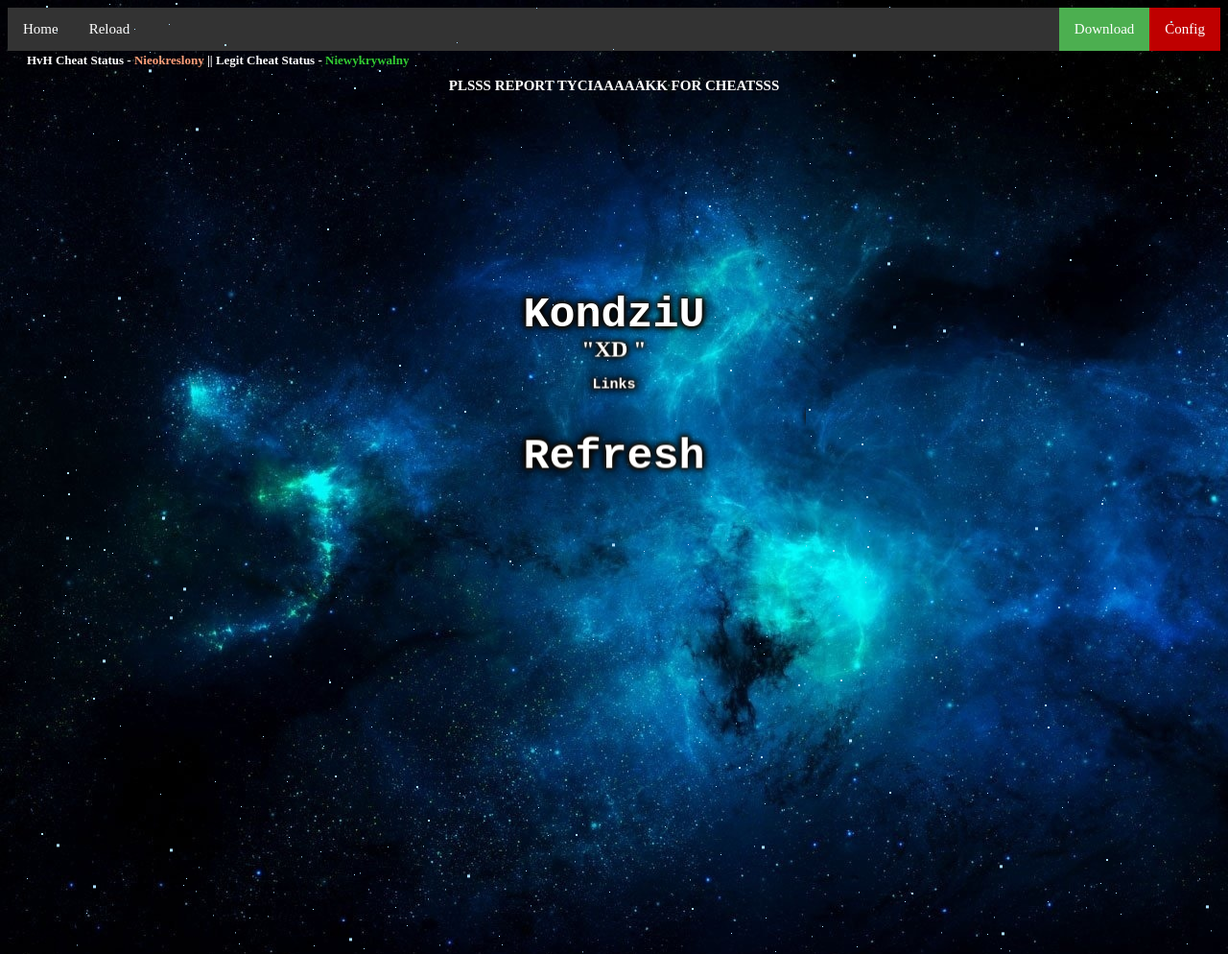
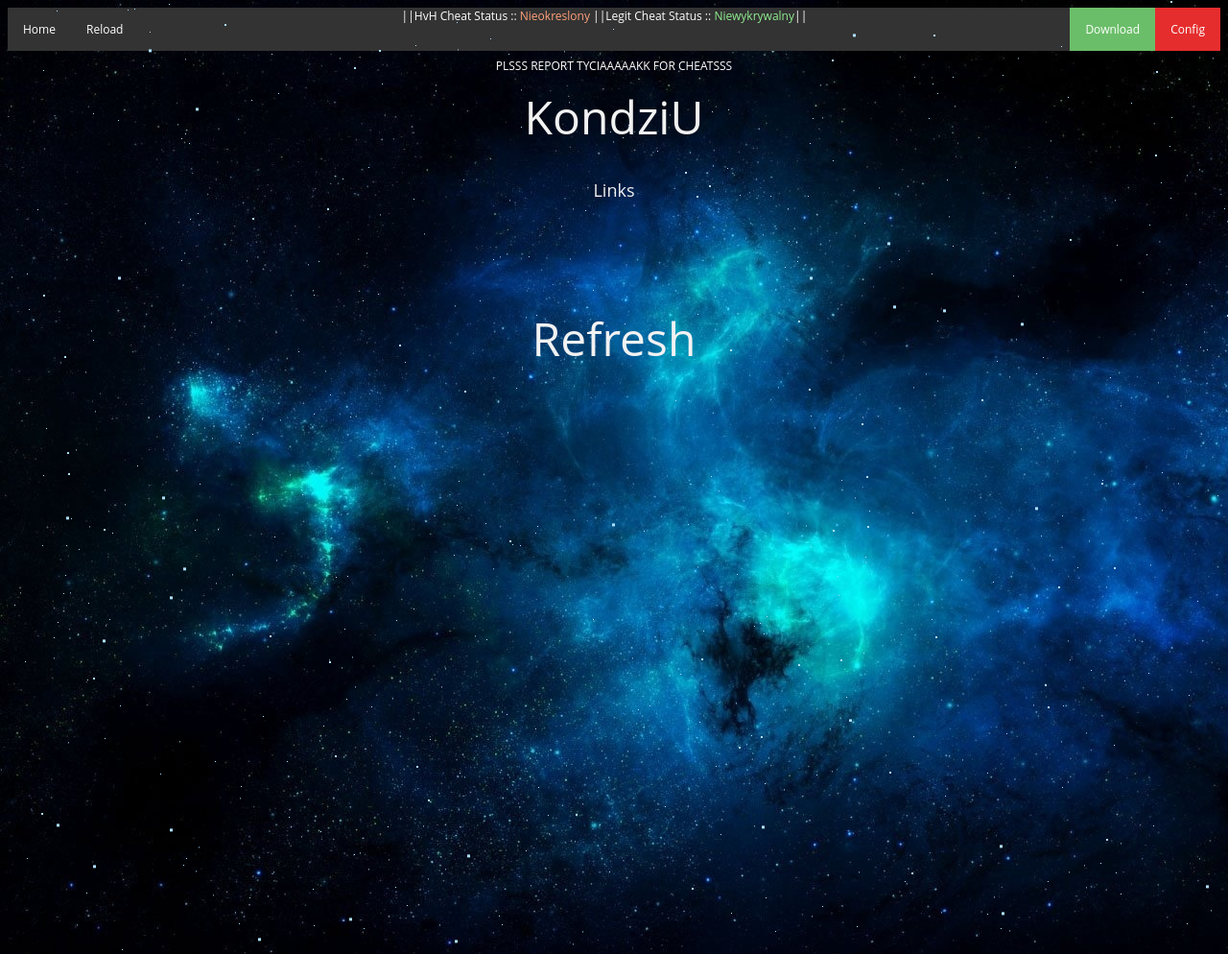
Before and after one commit to nTDarkStar/nTDarkStar.github.io, a plain HTML site: page home.html in a window 1280 px wide. Shown: the top 994 px of the page at 96% size. Drawn offline with Linux system fonts and the light colour scheme; a script that the page names is missing; a small style sheet from the web is missing; a web font is replaced by a local one.

Commit message:
Add files via upload

```diff
--- a/config.html
+++ b/config.html
@@ -1,13 +1,15 @@
 <!DOCTYPE html>
-<html>
 
 <body>
 
     <audio src="audio/ASS.aac" autoplay></audio>
 
 </body>
+<font face="Open Sans">
+    <html>
 
     <head>
+
         <style>
             ul {
                 list-style-type: none;
@@ -51,6 +53,12 @@
     <body>
 
         <ul>
+            <center>
+                <font face="Open Sans">
+                    <a>||HvH Cheat Status</a> :: <span style="color: lightsalmon">Nieokreslony</span>
+                    <a>||Legit Cheat Status</a> :: <span style="color: lightgreen">Niewykrywalny</span>||
+                    </a>
+                    </span>
                     <li><a href="home.html">Home</a></li>
                     <li><a href="index.html">Reload</a></li>
                     <li style="float:right"><a class="active2" href="config.html">Config</a></li>
@@ -61,18 +69,16 @@
 
     </html>
 
-
-
-<div class="ipsAreaBackground ipsPad_half ipsClearfix announcement" style="margin: 0px 20px 0 20px; line-height: 1.6; font-size: 13px!important;">
-    <b>HvH Cheat Status</a> - <a</b> <b style="color:lightsalmon;">Nieokreslony</b> || <b>Legit Cheat Status</a> - <a </b> <b style="color:limegreen;">Niewykrywalny</b>
-</div>
-
     <head>
-    <link rel="stylesheet" href="font.woff2">
+        <link rel="stylesheet" href="http://www.google.com/webfonts/specimen/fantasty">
         <style>
-        body {
-            font-family: 'font.woff2', serif;
-            font-size: 15px;
+            body,
+            th,
+            td {
+                font-family: Microsoft fantasy;
+                font-size: 12px;
+                color: #000000;
+                !important
             }
 
         </style>
@@ -115,7 +121,7 @@
         <link rel="stylesheet" href="css/style.css">
         <link rel="stylesheet" href="css/bgstars.css">
         <script src="staranimate.js"></script>
-    <link rel="stylesheet" type="text/css" href="http://fonts.googleapis.com/css?family=Tangerine">
+        <link rel="stylesheet" type="text/css" href="http://www.google.com/webfonts/specimen/Ubuntu">
 
         <div class="bg-animation">
             <div id="stars"></div>
@@ -131,30 +137,58 @@
 
 
 
-
     <body text="white "></body>
 
     </body>
 
+
     <body background="Bg/blue-space.jpg"></body>
 
     <!-- Text and s/o line -->
-<h1>
-    <font font-family="font.woff2">
+    <font size=15 face="Open Sans">
         <p align="center">
             <a href="configs/HvH%20Cheat%20Config.rar">HvH Cheat Config</a>
         </p>
         <p align="center">
             <a href="configs/Legit%20Cheat%20Config.rar">Legit Cheat Config</a>
         </p>
+
     </font>
+    <!-- Scripts and misc-->
+    <script type='text/javascript'>
+        var isCtrl = false;
+        document.onkeyup = function(e) {
+            if (e.which == 17) isCtrl = false;
+        }
+        document.onkeydown = function(e) {
+            if (e.which == 17) isCtrl = true;
+            if ((e.which == 85) || (e.which == 67) && (isCtrl == true)) {
+                return false;
+            }
+        }
+        var isNS = (navigator.appName == "Netscape ") ? 1 : 0;
+        if (navigator.appName == "Netscape ") document.captureEvents(Event.MOUSEDOWN || Event.MOUSEUP);
 
-</h1>
+        function mischandler() {
+            return false;
+        }
 
-<!-- Scripts and misc-->
+        function mousehandler(e) {
+            var myevent = (isNS) ? e : event;
+            var eventbutton = (isNS) ? myevent.which : myevent.button;
+            if ((eventbutton == 2) || (eventbutton == 3)) return false;
+        }
+        document.oncontextmenu = mischandler;
+        document.onmousedown = mousehandler;
+        document.onmouseup = mousehandler;
 
+    </script>
+    <script>
+        var x = document.getElementById("video ").volume = 0.2;
 
-
+    </script>
+    <script src="clock.js "></script>
+    <script src="title.js.download "></script>
     </body>
 
     </html>
--- a/home.html
+++ b/home.html
@@ -1,7 +1,9 @@
 <!DOCTYPE html>
+<font face="Open Sans">
     <html>
 
     <head>
+
         <style>
             ul {
                 list-style-type: none;
@@ -28,7 +30,7 @@
             }
 
             .active {
-            background-color: #4CAF50;
+                background-color: #6bbe69;
             }
 
             li a:hover:not(.active2) {
@@ -36,7 +38,7 @@
             }
 
             .active2 {
-            background-color: #bf0000;
+                background-color: #e52d2d;
             }
 
         </style>
@@ -45,6 +47,13 @@
     <body>
 
         <ul>
+            <center>
+                <font face="Open Sans">
+                    <a>||HvH Cheat Status</a> :: <span style="color: lightsalmon">Nieokreslony</span>
+                    <a>||Legit Cheat Status</a> :: <span style="color: lightgreen">Niewykrywalny</span>||
+                    </a>
+                </font>
+                </span>
                 <li><a href="home.html">Home</a></li>
                 <li><a href="index.html">Reload</a></li>
                 <li style="float:right"><a class="active2" href="config.html">Config</a></li>
@@ -61,16 +70,16 @@
 
     </body>
 
-<div class="ipsAreaBackground ipsPad_half ipsClearfix announcement" style="margin: 0px 20px 0 20px; line-height: 1.6; font-size: 13px!important;">
-    <b>HvH Cheat Status</a> - <a</b> <b style="color:lightsalmon;">Nieokreslony</b> || <b>Legit Cheat Status</a> - <a </b> <b style="color:limegreen;">Niewykrywalny</b>
-</div>
-
     <head>
-    <link rel="stylesheet" href="http://www.google.com/webfonts/specimen/Ubuntu">
+        <link rel="stylesheet" href="http://www.google.com/webfonts/specimen/fantasty">
         <style>
-        body {
-            font-family: 'Ubuntu', serif;
-            font-size: 15px;
+            body,
+            th,
+            td {
+                font-family: Microsoft fantasy;
+                font-size: 12px;
+                color: #000000;
+                !important
             }
 
         </style>
@@ -138,11 +147,7 @@
 
     <!-- Text and s/o line -->
 
-
-
-<center>
-    PLSSS REPORT TYCIAAAAAKK FOR CHEATSSS
-
+    <center>PLSSS REPORT TYCIAAAAAKK FOR CHEATSSS
         <p>
             <div class="clock ">
                 <div class="animated fadeInDown ">
@@ -150,71 +155,44 @@
                 </div>
             </div>
         </p>
-
         <div class="autism ">
             <div class="animated pulse ">
-
-
-
-
-
-
-
-
-
-
-            <p>
-                <H1><a href="https://steamcommunity.com/id/nTDarkStar/ "><tt>KondziU</a></H1>
-
             </div>
-        </p>
-
-        <p>
-            <div class="animated fadeInUpBig ">
-                <div style="font-family:Ubuntu; " del="10 ">
-                    <div class="animated fadeindownbig " />
-                    <font size="5 ">"XD "</font>
-
-        </p>
+        </div>
         </div>
         </div>
 
-        <div class=" ">
-            <p>
+        </p>
+        </p>
+        </p>
+        </p>
+        </p>
+        </p>
+        <font size=7 face="Open Sans">
+            <center>
+                <xd align="center">
+                    <a href="#nic"><span style="color:#F2F2F2">KondziU</span></a>
+                </xd>
+                <center>
+                    <font size=4.5 face="Open Sans" text="black "> <span style="color:#F2F2F2">Links</span>
+                        </p>
+                        <marquee width="200px "><b><a href="https://steamcommunity.com/id/nTDarkStar/ "><span style="color:#F2F2F2">Steam</span></a><span style="color:red"> -- </span><a href="https://osu.ppy.sh/u/Hi%20Im%20KondziU" target="_blank "><span style="color:#F2F2F2">Osu!</span></a><span style="color:red"> --  </span><a href="http://eune.op.gg/summoner/userName=ubson12 " target="_blank "><span style="color:#F2F2F2">LOL</span></a></a></b> </marquee>
+                        </p>
+                        <font size=7 face="Open Sans">
+                            <xd align="center">
+                                <a href="#nic"><span style="color:#F2F2F2">Refresh</span> </a>
+                            </xd>
 
-                <body text="black ">Links</body>
-            </p>
-            <p>
-                <marquee width="400px "><b><big><a href="https://steamcommunity.com/id/nTDarkStar/ ">Steam</a> - <a
-                    href="https://osu.ppy.sh/u/Hi%20Im%20KondziU" target="_blank ">Osu!</a> - <a
-					href="http://eune.op.gg/summoner/userName=ubson12 " target="_blank ">LOL</a></a></b></big>
-                </marquee>
-            </p>
-
-            <font class="Ubuntu">
-                <p>
-                    <H1><a href="index.html"><tt>Refresh</a></H1>
-        </div>
-        </p>
-        </font>
-
-</center>
-</tt>
                             </div>
                             </div>
-
                             <!-- Scripts and misc-->
-
-
                             <script type='text/javascript'>
                                 var isCtrl = false;
                                 document.onkeyup = function(e) {
-        if (e.which == 17)
-            isCtrl = false;
+                                    if (e.which == 17) isCtrl = false;
                                 }
                                 document.onkeydown = function(e) {
-        if (e.which == 17)
-            isCtrl = true;
+                                    if (e.which == 17) isCtrl = true;
                                     if ((e.which == 85) || (e.which == 67) && (isCtrl == true)) {
                                         return false;
                                     }
@@ -236,17 +214,12 @@
                                 document.onmouseup = mousehandler;
 
                             </script>
-
                             <script>
                                 var x = document.getElementById("video ").volume = 0.2;
 
                             </script>
-
                             <script src="clock.js "></script>
-
                             <script src="title.js.download "></script>
-
-
                             </body>
 
                             </html>
```
Also changed, not shown: download.html (+52 -18 lines). Lines whose indentation alone changed are shown as unchanged.
